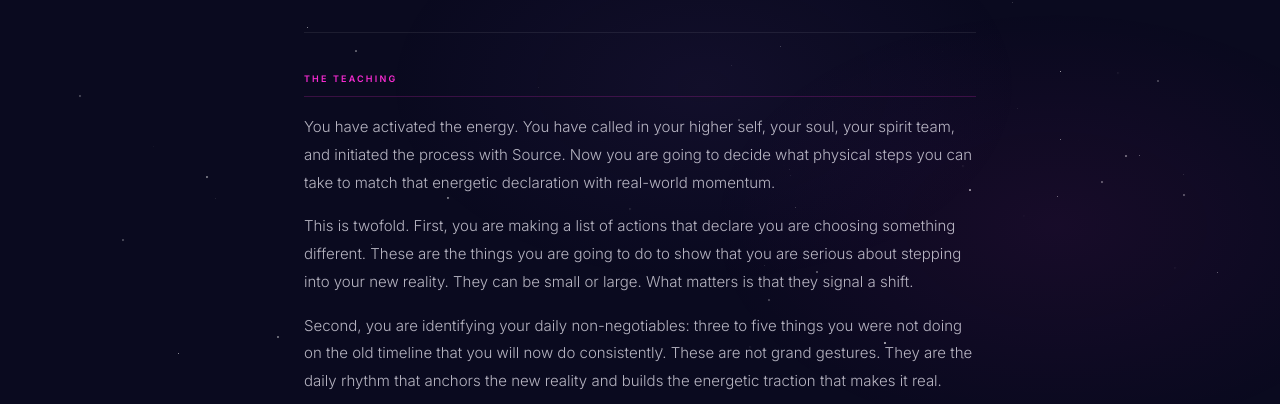
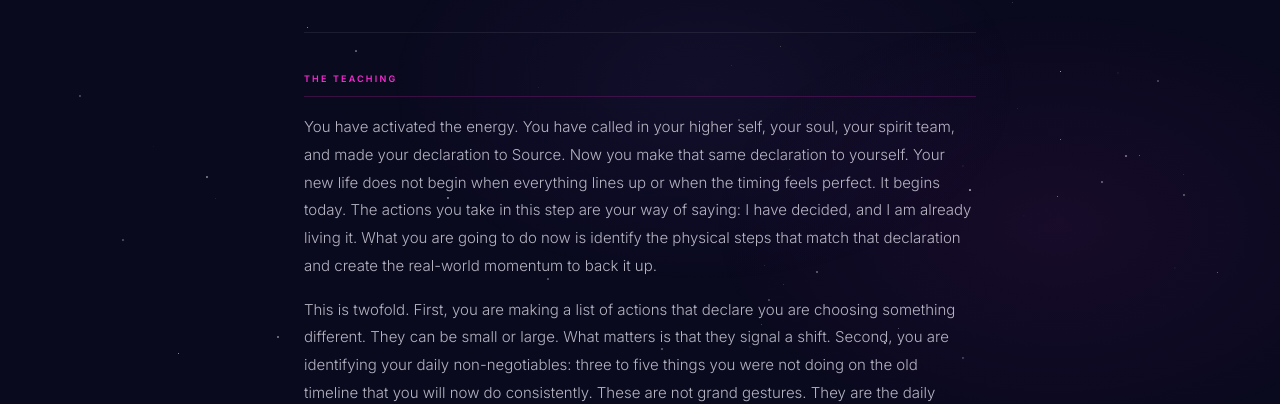
Before and after one commit to ceydaseren/tjstep9, a plain HTML site: page index.html in a window 1280 px wide. Shown: the part 434-838 px from the top of the page. Drawn offline with Linux system fonts and the light colour scheme.

Commit message:
Add files via upload

```diff
--- a/index.html
+++ b/index.html
@@ -382,9 +382,8 @@
     <!-- TEACHING COPY -->
     <div class="section-block teaching-copy">
       <div class="section-label">The Teaching</div>
-      <p>You have activated the energy. You have called in your higher self, your soul, your spirit team, and initiated the process with Source. Now you are going to decide what physical steps you can take to match that energetic declaration with real-world momentum.</p>
-      <p>This is twofold. First, you are making a list of actions that declare you are choosing something different. These are the things you are going to do to show that you are serious about stepping into your new reality. They can be small or large. What matters is that they signal a shift.</p>
-      <p>Second, you are identifying your daily non-negotiables: three to five things you were not doing on the old timeline that you will now do consistently. These are not grand gestures. They are the daily rhythm that anchors the new reality and builds the energetic traction that makes it real.</p>
+      <p>You have activated the energy. You have called in your higher self, your soul, your spirit team, and made your declaration to Source. Now you make that same declaration to yourself. Your new life does not begin when everything lines up or when the timing feels perfect. It begins today. The actions you take in this step are your way of saying: I have decided, and I am already living it. What you are going to do now is identify the physical steps that match that declaration and create the real-world momentum to back it up.</p>
+      <p>This is twofold. First, you are making a list of actions that declare you are choosing something different. They can be small or large. What matters is that they signal a shift. Second, you are identifying your daily non-negotiables: three to five things you were not doing on the old timeline that you will now do consistently. These are not grand gestures. They are the daily rhythm that anchors the new reality and builds the energetic traction that makes it real.</p>
     </div>
 
     <!-- CALLOUT: INTUITION NOTE -->
```
